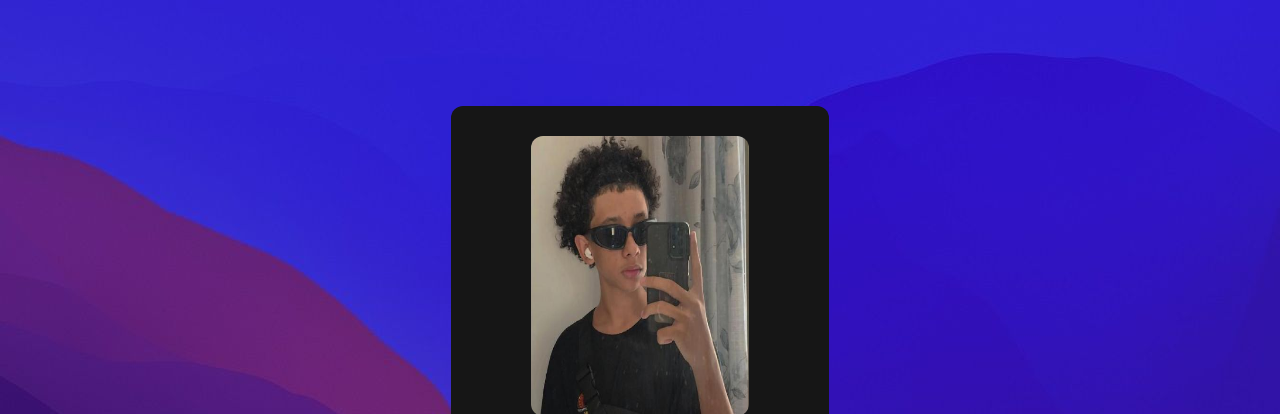
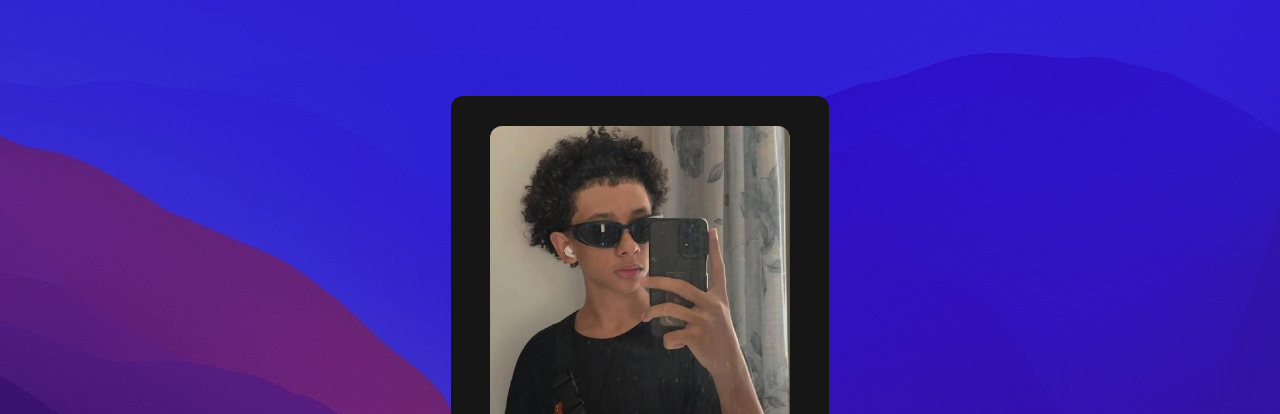
Before and after one commit to GabrielHub22/Link-tree, a plain HTML site: page index.html in a window 1280 px wide. Shown: the top 414 px of the page. Drawn offline with Linux system fonts and the light colour scheme.

Commit message:
Add files via upload

```diff
--- a/style.css
+++ b/style.css
@@ -39,8 +39,8 @@ section header {
 }
 
 section header img {
-    height: 35vh;
-    width: 17vw;
+    height: 300px;
+    width: 300px;
     border-radius: 12px;
 }
 
@@ -58,3 +58,10 @@ section div span a {
     padding: 15px 100px;
     background: rgb(45, 0, 97);
 }
+
+
+@media screen and (max-width:512px) {
+    #container{
+
+    }
+}
```
